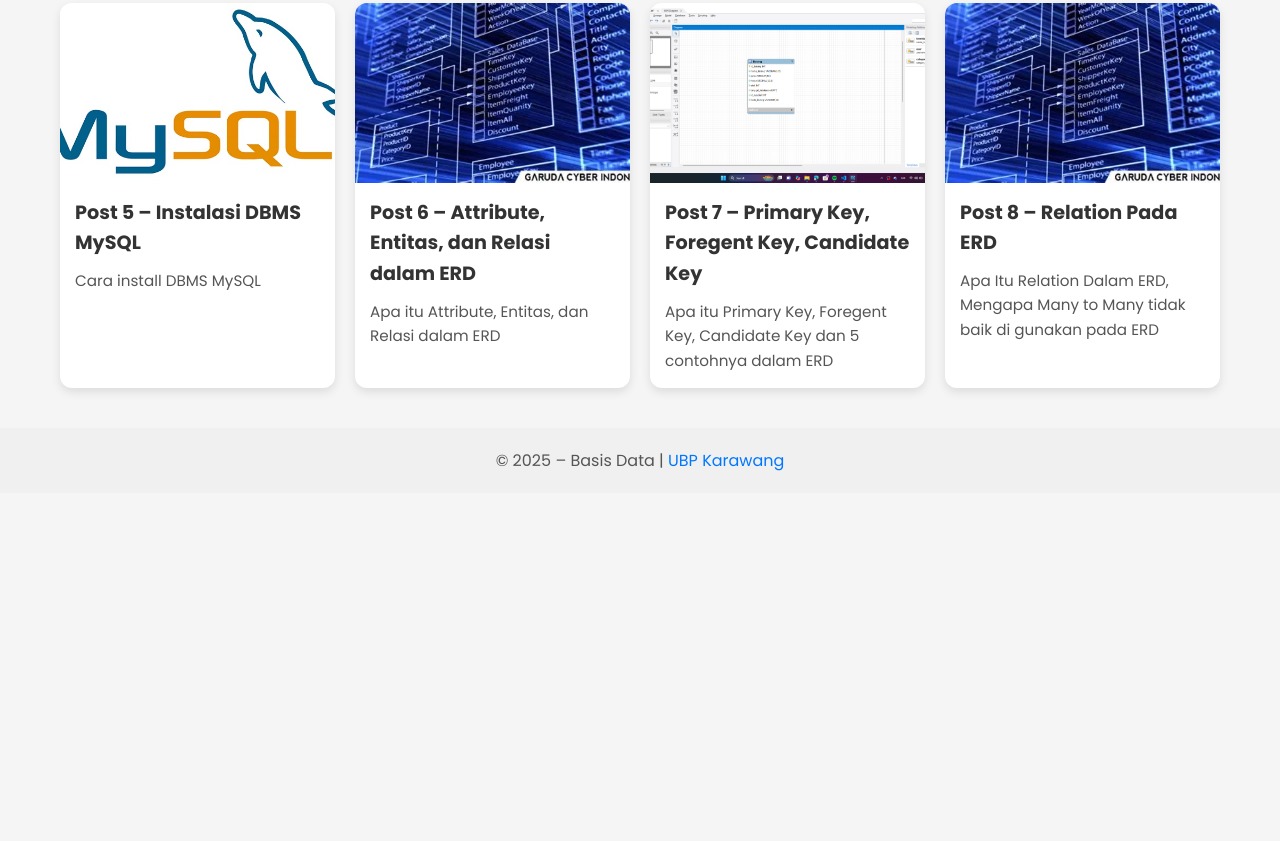
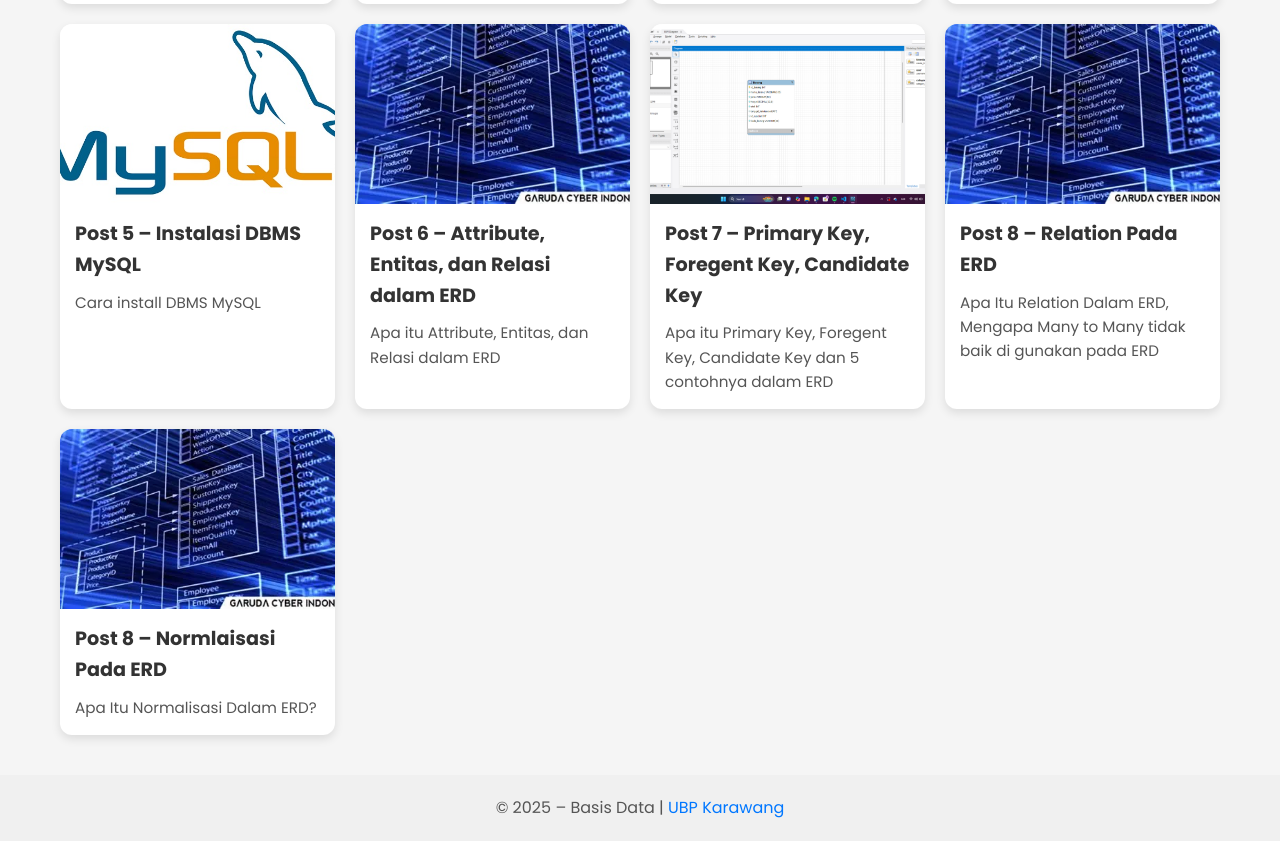
Before and after one commit to chandra7251/Blog-Pribadi, a plain HTML site: page index.html in a window 1280 px wide. Shown: the part 730-1571 px from the top of the page. Before the commit the page ends 1223 px from the top, so only its background shows below. Drawn offline with Linux system fonts and the light colour scheme.

Commit message:
Update index.html

```diff
--- a/index.html
+++ b/index.html
@@ -27,6 +27,7 @@
         <li><a href="post6.html">Post 6</a></li>
         <li><a href="post7.html">Post 7</a></li>
         <li><a href="post8.html">Post 8</a></li>
+        <li><a href="post9.html">Post 9</a></li>
       </ul>
     </nav>
     <button class="toggle-theme" id="toggleTheme">🌙</button>
@@ -113,6 +114,14 @@
         </div>
       </article>
 
+      <article class="post-card">
+        <img src="img/post6.webp" alt="Post 8">
+        <div class="post-content">
+          <h3><a href="post8.html">Post 8 – Normlaisasi Pada ERD</a></h3>
+          <p>Apa Itu Normalisasi Dalam ERD?</p>
+        </div>
+      </article>
+
     </div> <!-- end post-grid -->
   </section>
 
```
